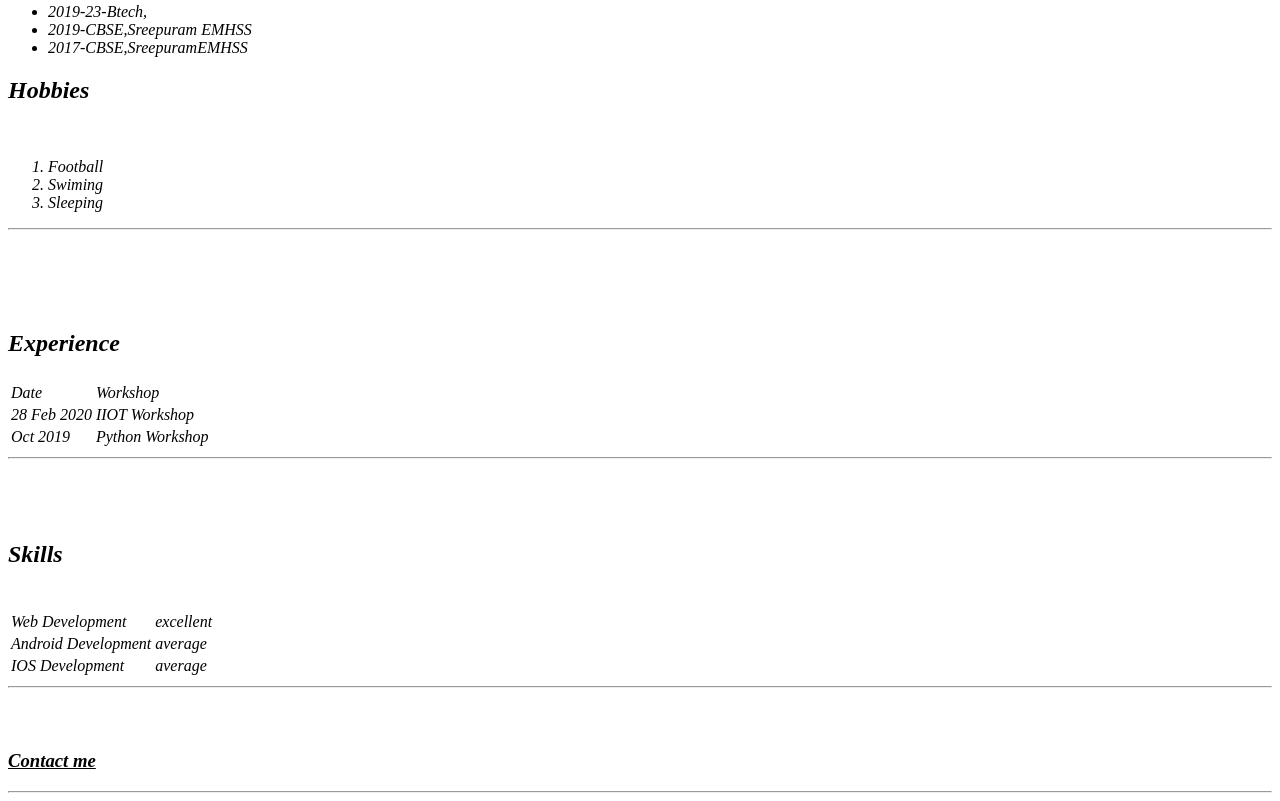
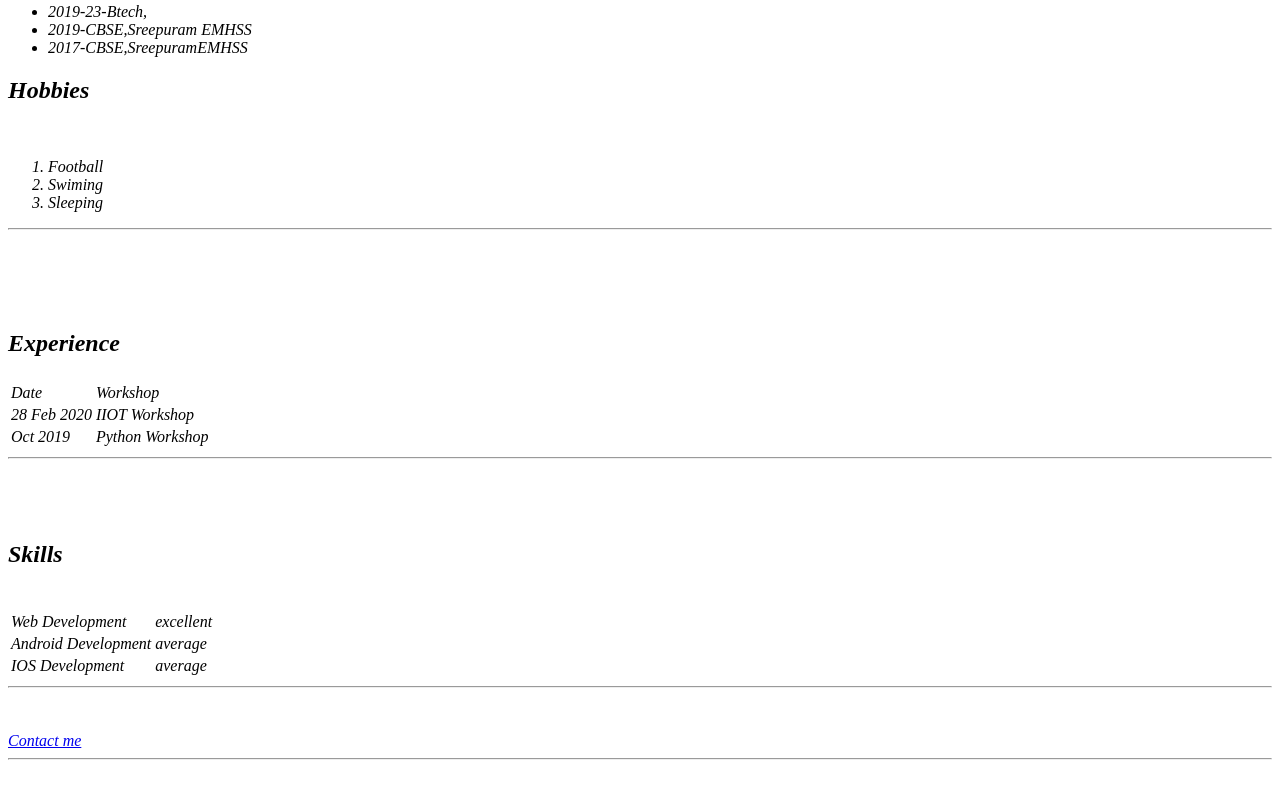
Before and after one commit to meljomoni/devcom, a plain HTML site: page index.html in a window 1280 px wide. Shown: the part 614-1415 px from the top of the page. After the commit the page ends 1382 px from the top, so only its background shows below. Drawn offline with Linux system fonts and the light colour scheme.

Commit message:
Update index.html

```diff
--- a/index.html
+++ b/index.html
@@ -68,7 +68,7 @@ React Developer</h3>
 </table>
 <hr>
 <br><br>
-<h3><ins>Contact me</ins></h3>
+<a href="index.html">Contact me</a>
 <hr>
  </body>
 </html>
```
